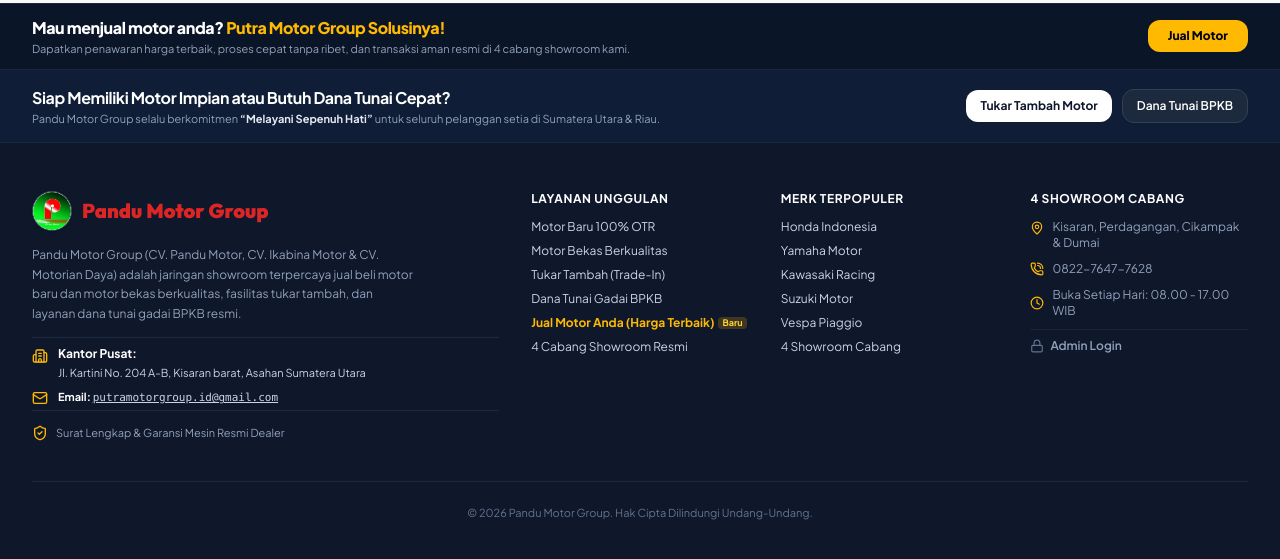
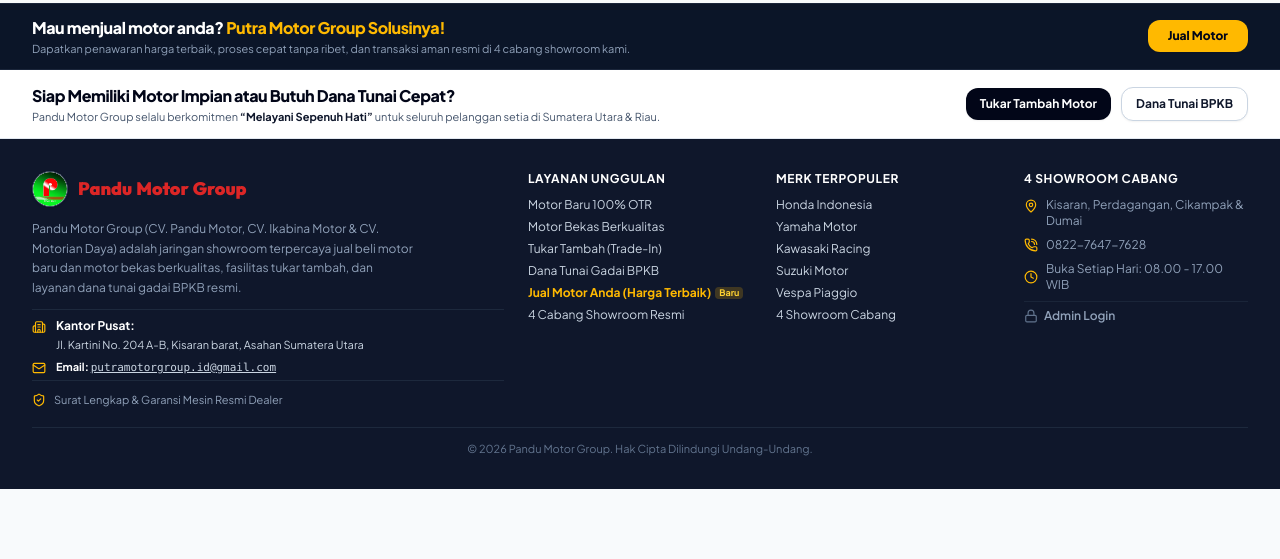
Before and after one commit to Reggyzul/Putra-Motor-Group, a React (Vite) app: page / in a window 1280 px wide. Shown: the part 2200-2759 px from the top of the page. After the commit the page ends 2689 px from the top, so only its background shows below. Built offline with nearby package versions, Linux system fonts and the light colour scheme; no server answers; the database is empty.

Commit message:
Update footer CTA section with white background and black text, and compact footer copyright section

```diff
--- a/src/components/Footer.tsx
+++ b/src/components/Footer.tsx
@@ -75,16 +75,16 @@
           </div>
 
           {/* ========================================================================= */}
-          {/* 2. BAR 2 (TERPISAH): TUKAR TAMBAH & DANA TUNAI (Elegan & Selaras)        */}
+          {/* 2. BAR 2 (TERPISAH): TUKAR TAMBAH & DANA TUNAI (Background Putih, Teks Hitam) */}
           {/* ========================================================================= */}
-          <div className="bg-[#0F1E36] text-white border-b border-slate-800/80 py-3.5 sm:py-4">
-            <div className="max-w-7xl mx-auto px-4 sm:px-6 lg:px-8 flex flex-col md:flex-row items-center justify-between gap-3 sm:gap-5 text-center md:text-left">
+          <div className="bg-white text-slate-900 border-b border-slate-200 py-3 sm:py-3.5 shadow-2xs">
+            <div className="max-w-7xl mx-auto px-4 sm:px-6 lg:px-8 flex flex-col md:flex-row items-center justify-between gap-2.5 sm:gap-4 text-center md:text-left">
               <div className="min-w-0">
-                <h3 className="text-xs sm:text-sm md:text-base font-bold text-white tracking-tight">
+                <h3 className="text-xs sm:text-sm md:text-base font-extrabold text-slate-950 tracking-tight">
                   Siap Memiliki Motor Impian atau Butuh Dana Tunai Cepat?
                 </h3>
-                <p className="text-[10px] sm:text-[11px] text-slate-400 mt-0.5">
-                  Pandu Motor Group selalu berkomitmen <strong className="text-slate-200">“{tagline}”</strong> untuk seluruh pelanggan setia di Sumatera Utara &amp; Riau.
+                <p className="text-[10px] sm:text-[11px] text-slate-600 mt-0.5">
+                  Pandu Motor Group selalu berkomitmen <strong className="text-slate-900 font-bold">“{tagline}”</strong> untuk seluruh pelanggan setia di Sumatera Utara &amp; Riau.
                 </p>
               </div>
 
@@ -92,14 +92,14 @@
                 <button
                   type="button"
                   onClick={() => onNavigate('tukar-tambah')}
-                  className="px-3.5 py-1.5 sm:py-2 rounded-xl bg-white hover:bg-slate-100 text-slate-900 font-bold text-xs shadow-xs transition-all cursor-pointer active:scale-95"
+                  className="px-3.5 py-1.5 sm:py-2 rounded-xl bg-slate-950 hover:bg-slate-800 text-white font-bold text-xs shadow-xs transition-all cursor-pointer active:scale-95"
                 >
                   Tukar Tambah Motor
                 </button>
                 <button
                   type="button"
                   onClick={() => onNavigate('dana-tunai')}
-                  className="px-3.5 py-1.5 sm:py-2 rounded-xl bg-slate-800 hover:bg-slate-700 text-white border border-slate-700 font-semibold text-xs shadow-xs transition-all cursor-pointer active:scale-95"
+                  className="px-3.5 py-1.5 sm:py-2 rounded-xl bg-white hover:bg-slate-50 text-slate-900 border border-slate-300 font-bold text-xs shadow-xs transition-all cursor-pointer active:scale-95"
                 >
                   Dana Tunai BPKB
                 </button>
@@ -110,18 +110,18 @@
       )}
 
       {/* Main Footer Links */}
-      <div className="max-w-7xl mx-auto px-4 sm:px-6 lg:px-8 py-12">
-        <div className="grid grid-cols-1 md:grid-cols-2 lg:grid-cols-5 gap-8">
+      <div className="max-w-7xl mx-auto px-4 sm:px-6 lg:px-8 py-6 sm:py-8">
+        <div className="grid grid-cols-1 md:grid-cols-2 lg:grid-cols-5 gap-5 sm:gap-6">
 
           {/* Brand Info & Kantor Pusat */}
-          <div className="lg:col-span-2 space-y-3.5">
+          <div className="lg:col-span-2 space-y-3">
             <div className="flex items-center gap-2.5">
               <img
                 src="/images/pandu_logo.avif"
                 alt="Pandu Motor Group Logo"
-                className="w-10 h-10 rounded-full object-cover shadow-sm border border-slate-700 bg-white"
+                className="w-9 h-9 rounded-full object-cover shadow-sm border border-slate-700 bg-white"
               />
-              <div className="flex items-center text-xl font-black">
+              <div className="flex items-center text-lg font-black">
                 <span className="text-[#DC2626] font-['Outfit',sans-serif]">Pandu</span>
                 <span className="text-[#DC2626] font-['Outfit',sans-serif] ml-1">Motor</span>
                 <span className="text-[#DC2626] font-['Outfit',sans-serif] ml-1">Group</span>
@@ -133,9 +133,9 @@
             </p>
 
             {/* Kantor Pusat & Email Resmi */}
-            <div className="pt-2 pb-1 space-y-2 text-xs border-y border-slate-800">
+            <div className="pt-2 pb-1 space-y-1.5 text-xs border-y border-slate-800">
               <div className="flex items-start gap-2.5">
-                <Building2 className="w-4 h-4 text-amber-400 shrink-0 mt-0.5" />
+                <Building2 className="w-3.5 h-3.5 text-amber-400 shrink-0 mt-0.5" />
                 <div>
                   <span className="font-bold text-white">Kantor Pusat:</span>
                   <div className="text-slate-300 text-[11px] leading-relaxed mt-0.5">
@@ -145,7 +145,7 @@
               </div>
 
               <div className="flex items-center gap-2.5">
-                <Mail className="w-4 h-4 text-amber-400 shrink-0" />
+                <Mail className="w-3.5 h-3.5 text-amber-400 shrink-0" />
                 <div className="text-[11px]">
                   <span className="font-bold text-white">Email:</span>{' '}
                   <a
@@ -159,17 +159,17 @@
             </div>
 
             <div className="flex items-center gap-2 text-slate-400">
-              <ShieldCheck className="w-4 h-4 text-amber-400 shrink-0" />
+              <ShieldCheck className="w-3.5 h-3.5 text-amber-400 shrink-0" />
               <span className="text-[11px]">Surat Lengkap &amp; Garansi Mesin Resmi Dealer</span>
             </div>
           </div>
 
           {/* Produk & Layanan */}
           <div>
-            <h4 className="text-xs font-bold text-white uppercase tracking-wider mb-3">
+            <h4 className="text-xs font-bold text-white uppercase tracking-wider mb-2.5">
               Layanan Unggulan
             </h4>
-            <ul className="space-y-2 text-xs">
+            <ul className="space-y-1.5 text-xs">
               <li>
                 <button
                   type="button"
@@ -230,10 +230,10 @@
 
           {/* Merk Populer */}
           <div>
-            <h4 className="text-xs font-bold text-white uppercase tracking-wider mb-3">
+            <h4 className="text-xs font-bold text-white uppercase tracking-wider mb-2.5">
               Merk Terpopuler
             </h4>
-            <ul className="space-y-2 text-xs">
+            <ul className="space-y-1.5 text-xs">
               <li><button type="button" onClick={() => onNavigate('katalog')} className="hover:text-white transition cursor-pointer">Honda Indonesia</button></li>
               <li><button type="button" onClick={() => onNavigate('katalog')} className="hover:text-white transition cursor-pointer">Yamaha Motor</button></li>
               <li><button type="button" onClick={() => onNavigate('katalog')} className="hover:text-white transition cursor-pointer">Kawasaki Racing</button></li>
@@ -245,10 +245,10 @@
 
           {/* 4 Cabang Showroom */}
           <div>
-            <h4 className="text-xs font-bold text-white uppercase tracking-wider mb-3">
+            <h4 className="text-xs font-bold text-white uppercase tracking-wider mb-2.5">
               4 Showroom Cabang
             </h4>
-            <ul className="space-y-2.5 text-slate-400 text-xs">
+            <ul className="space-y-2 text-slate-400 text-xs">
               <li className="flex items-start gap-2">
                 <MapPin className="w-3.5 h-3.5 text-amber-400 shrink-0 mt-0.5" />
                 <span>Kisaran, Perdagangan, Cikampak & Dumai</span>
@@ -262,7 +262,7 @@
                 <span>Buka Setiap Hari: 08.00 - 17.00 WIB</span>
               </li>
               {/* Admin Login Dipindahkan Tepat di Bawah Buka Setiap Hari */}
-              <li className="pt-2 border-t border-slate-800/80">
+              <li className="pt-1.5 border-t border-slate-800/80">
                 <button
                   type="button"
                   onClick={() => onNavigate('admin')}
@@ -277,8 +277,8 @@
 
         </div>
 
-        {/* Bottom Legal & Copyright */}
-        <div className="mt-10 pt-6 border-t border-slate-800 text-center text-[11px] text-slate-500">
+        {/* Bottom Legal & Copyright (Dipadatkan) */}
+        <div className="mt-5 pt-3.5 border-t border-slate-800 text-center text-[10px] sm:text-[11px] text-slate-500">
           © 2026 Pandu Motor Group. Hak Cipta Dilindungi Undang-Undang.
         </div>
 
```
